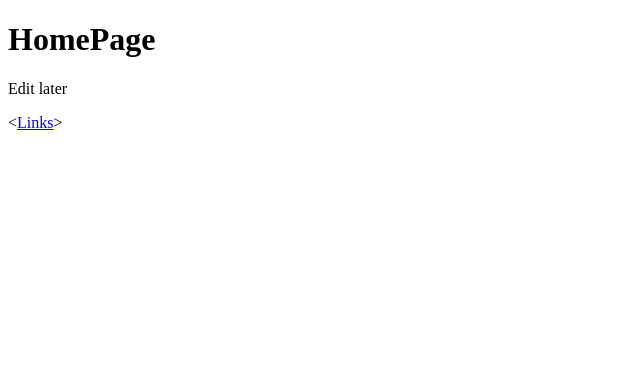
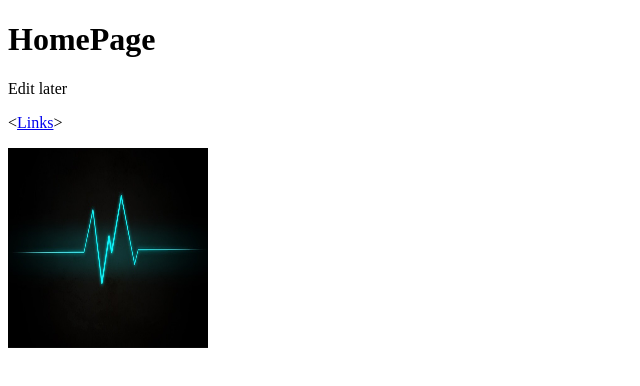
Before and after one commit to AaronGlick07/AaronGlick07.github.io, a plain HTML site: page index.html in a window 1280 px wide. Shown: the whole page, without its empty margins (0-640 px from the left). Drawn offline with Linux system fonts and the light colour scheme.

Commit message:
update version 2
attempting to add the picture

```diff
--- a/index.html
+++ b/index.html
@@ -6,5 +6,6 @@
 <h1>HomePage</h1>
 <p> Edit later </p>
 <p><<a href="https://aaronglick07.github.io/links.html">Links</a>></p>
+<p><img src="cool image.PNG" alt="cool image" style = "width:200px;height:200px;"></p>
 </body>
 </html>
```
